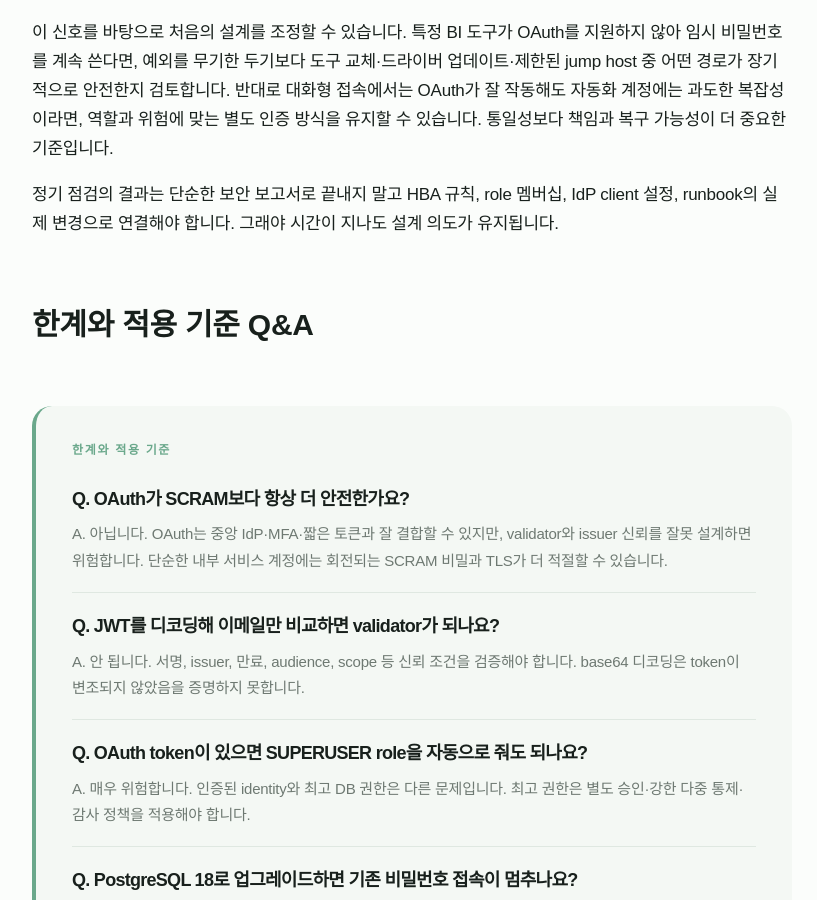
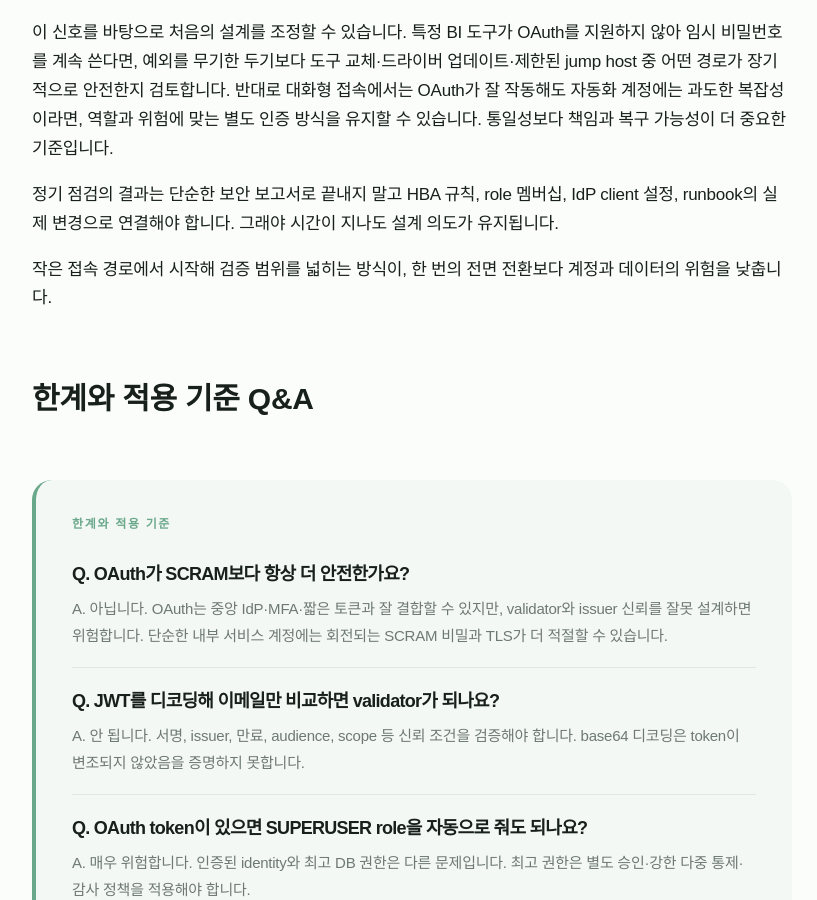
Before and after one commit to Seoha57/TechBlog, a Jekyll site: the page built from _posts/2026-09-23-postgresql18-oauth-authentication.md, in a window 1280 px wide and 900 px high, scrolled down 10591 px. Shown: the whole window, without its empty margins (228-1045 px from the left). Built offline with Jekyll 4.4.1, drawn with Linux system fonts in a browser that asks for light colours; some web fonts are replaced.

Commit message:
Meet OAuth article length requirement

```diff
--- a/_posts/2026-09-23-postgresql18-oauth-authentication.md
+++ b/_posts/2026-09-23-postgresql18-oauth-authentication.md
@@ -152,6 +152,8 @@ OAuth 도입 뒤에는 단순한 로그인 성공률 외에 인증 경계가 건
 
 정기 점검의 결과는 단순한 보안 보고서로 끝내지 말고 HBA 규칙, role 멤버십, IdP client 설정, runbook의 실제 변경으로 연결해야 합니다. 그래야 시간이 지나도 설계 의도가 유지됩니다.
 
+작은 접속 경로에서 시작해 검증 범위를 넓히는 방식이, 한 번의 전면 전환보다 계정과 데이터의 위험을 낮춥니다.
+
 ## 한계와 적용 기준 Q&A
 
 <section class="quick-answers">
```
